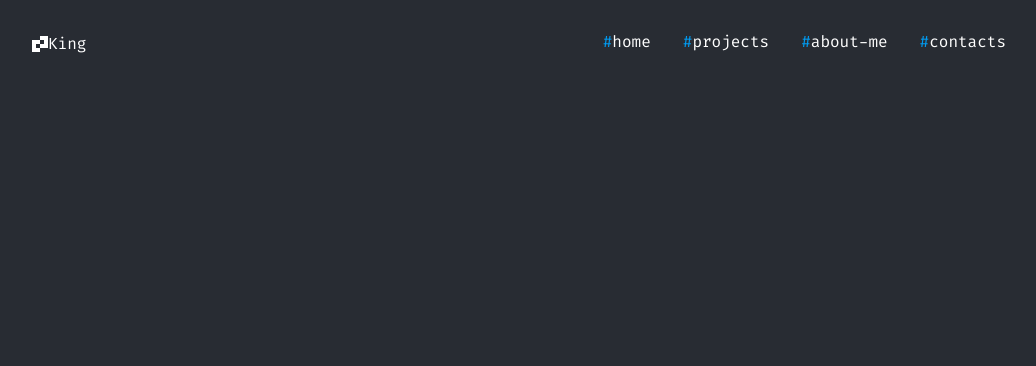
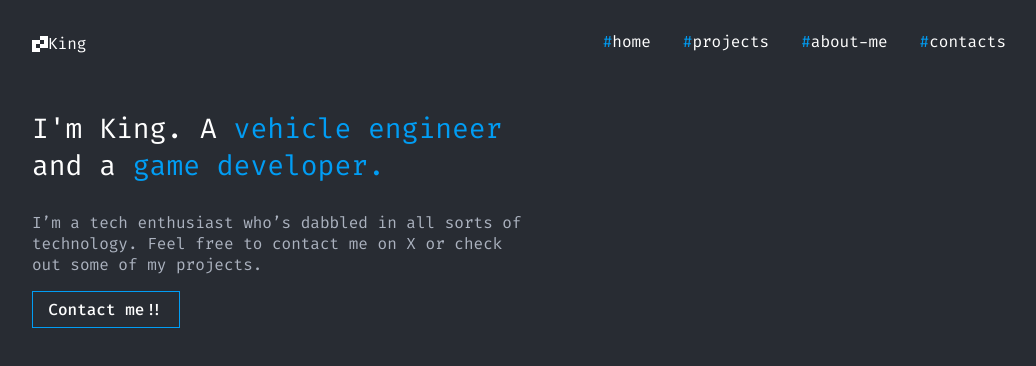
Before and after one commit to Kingdawnage/hobby-site, a React (Create React App) app: page / in a window 1280 px wide. Shown: the top 366 px of the page, without its empty margins (121-1157 px from the left). Built offline with nearby package versions, Linux system fonts and the light colour scheme.

Commit message:
Added contact button to Aboutme

```diff
--- a/src/App.css
+++ b/src/App.css
@@ -13,3 +13,8 @@ body {
   justify-content: space-between;
   vertical-align: middle;
 }
+
+.Container-1 {
+  display: flex;
+  flex-direction: column;
+}
--- a/src/App.tsx
+++ b/src/App.tsx
@@ -1,6 +1,7 @@
 import './App.css';
 import Header from './components/Header'
-import Navbar from './components/Navbar';
+import Navbar from './components/Navbar'
+import Aboutme from './components/Aboutme'
 
 function App() {
   return (
@@ -10,6 +11,9 @@ function App() {
           <Header/>
           <Navbar/>
         </div>
+        <div className="Container-1">
+          <Aboutme/>
+        </div>
       </div>
     </div>
   );
--- /dev/null
+++ b/src/components/Aboutme.tsx
@@ -0,0 +1,15 @@
+import '../styles/Aboutme.css'
+
+const Aboutme = () => {
+    return (
+        <div className="Aboutme">
+            <p className='description'>I'm King. A <span className='flavour-text'>vehicle engineer</span> and a <span className='flavour-text'>game developer.</span></p>
+            <p className="sub-description">I’m a tech enthusiast who’s dabbled in all sorts of technology. Feel free to contact me on X or check out some of my projects.</p>
+            <button className="contact-button">
+                <p className="button-text">Contact me!!</p>
+            </button>
+        </div>
+     );
+}
+
+export default Aboutme;
--- /dev/null
+++ b/src/styles/Aboutme.css
@@ -0,0 +1,54 @@
+.Aboutme {
+    margin-left: 3.6%;
+    width: 500px;
+}
+
+@font-face {
+    font-family: "Fira Code";
+    src: url(../fonts/FiraCode-VariableFont_wght.ttf);
+}
+
+.flavour-text {
+    font-family: "Fira Code";
+    font-size: 28px;
+    font-weight: normal;
+    color: #019DF4;
+}
+
+.description {
+    font-family: "Fira Code";
+    font-size: 28px;
+    font-weight: normal;
+    color: white;
+}
+
+.sub-description {
+    font-family: "Fira Code";
+    font-size: 16px;
+    font-weight: normal;
+    color: #ABB2BF;
+}
+
+.contact-button {
+    box-sizing: border-box;
+    display: flex;
+    width: 148px;
+    height: 37px;
+    align-items: center;
+    justify-content: center;
+    background-color: #282C33;
+    border: 1px solid #019DF4;
+    position: absolute;
+}
+
+.contact-button:hover {
+    background-color: #019DF4;
+}
+
+.button-text {
+    font-family: 'Fira Code';
+    font-style: normal;
+    font-weight: 500;
+    font-size: 16px;
+    color: white;
+}
```
